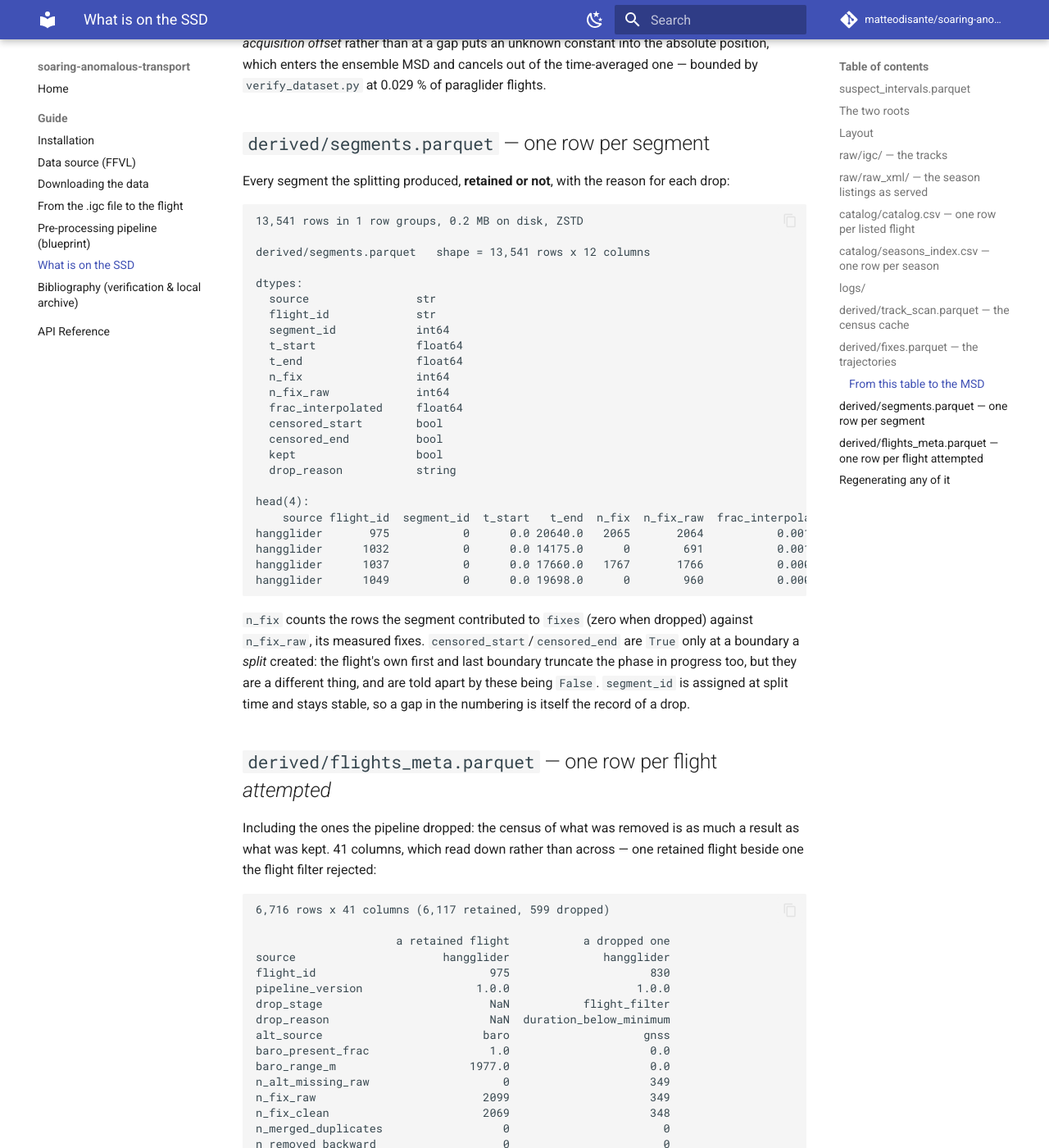
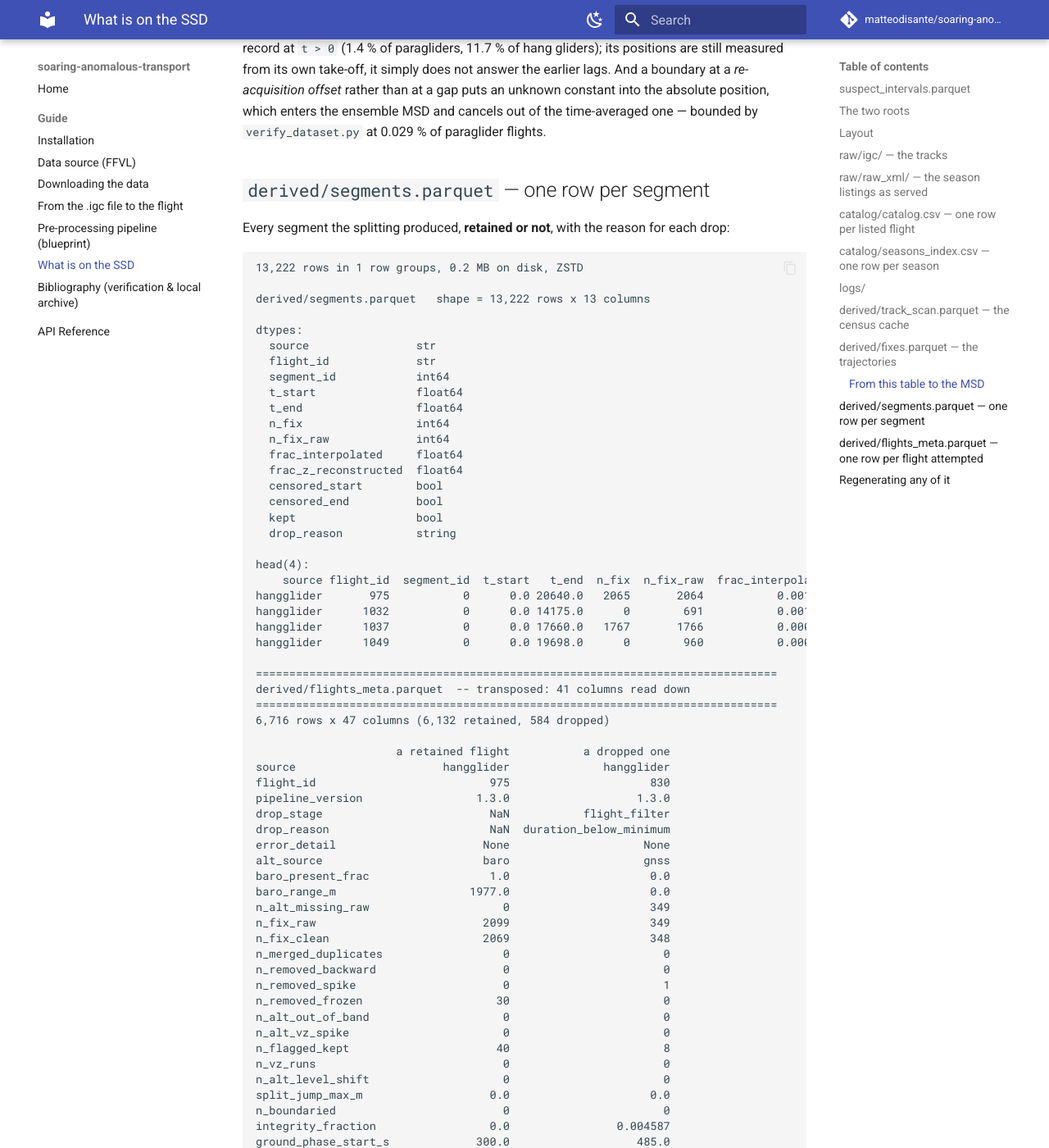
Before and after one commit to matteodisante/soaring-anomalous-transport, an MkDocs documentation site: the page built from docs/guide/data-on-disk.md, in a window 1280 px wide and 1400 px high, scrolled down 9635 px. Shown: the whole window at 82% size. Built offline with MkDocs 1.6.1 and Material for MkDocs 9.7.7, drawn with Linux system fonts in a browser that asks for light colours; comment, search, counter and statistics services are not loaded; some of the changed text lies outside the part shown.

Commit message:
docs(guide): refresh the schema dumps, which were a pipeline run behind
data-on-disk.md pastes the output of show_dataset.py, and the pasted blocks predated the
last run: fixes.parquet was shown with 17 columns against 18 on disk and segments.parquet
with 12 against 13, both missing the reconstruction flags. z_reconstructed was described in
the prose beneath the dump that did not list it, which is the worst version of this --- the
page contradicted itself and each half was individually plausible.

Row counts moved too (34,389,245 to 34,525,108 fixes; 13,541 to 13,222 segments), so the
blocks were regenerated rather than patched.

Checked while here: the thesis quotes 1,363,818,736 in-segment paraglider steps, and the
file holds 1,363,998,292 rows across 179,556 segments. The difference is exactly the
segment count, as it must be for a step to be a step within a segment.

````diff
--- a/docs/guide/data-on-disk.md
+++ b/docs/guide/data-on-disk.md
@@ -268,6 +268,8 @@
 `\StatScan*` macro in the thesis is a query against it.
 
 ```
+6,716 rows in 1 row groups, 0.4 MB on disk, SNAPPY
+
 derived/track_scan.parquet   shape = 6,716 rows x 12 columns
 
 dtypes:
@@ -319,9 +321,9 @@
 segment_id)`:
 
 ```
-34,389,245 rows in 43 row groups, 1,156.0 MB on disk, ZSTD
+34,525,108 rows in 43 row groups, 1,161.6 MB on disk, ZSTD
 
-derived/fixes.parquet   shape = 34,389,245 rows x 17 columns
+derived/fixes.parquet   shape = 34,525,108 rows x 18 columns
 
 dtypes:
   source                str
@@ -338,6 +340,7 @@
   a_N                   float32
   a_z                   float32
   interpolated          bool
+  z_reconstructed       bool
   edge                  bool
   hampel_flagged        bool
   alt_invalidated       bool
@@ -349,12 +352,12 @@
 hangglider       975           0 20.0 198.742096 -103.775276 1468.514282  8.025670 -6.961107
 hangglider       975           0 30.0 279.220947 -138.911942 1463.914307  7.008325 -2.623670
 
-head(4), columns 10-17:
-      v_z       a_E       a_N       a_z  interpolated  edge  hampel_flagged  alt_invalidated
--0.532143 -0.436803 -1.029317  0.192857         False  True           False            False
- 0.721429 -0.262474 -0.408811  0.057857         False  True           False            False
- 0.625000 -0.088144  0.211696 -0.077143         False False           False            False
--1.466667  0.072790  0.463077 -0.047143         False False            True            False
+head(4), columns 10-18:
+      v_z       a_E       a_N       a_z  interpolated  z_reconstructed  edge  hampel_flagged  alt_invalidated
+-0.532143 -0.436803 -1.029317  0.192857         False            False  True           False            False
+ 0.721429 -0.262474 -0.408811  0.057857         False            False  True           False            False
+ 0.625000 -0.088144  0.211696 -0.077143         False            False False           False            False
+-1.466667  0.072790  0.463077 -0.047143         False            False False            True            False
 ```
 
 Zstd, ~33 bytes per row, written in batches of 400 flights, streamed by analyses rather
@@ -438,9 +441,9 @@
 drop:
 
 ```
-13,541 rows in 1 row groups, 0.2 MB on disk, ZSTD
+13,222 rows in 1 row groups, 0.2 MB on disk, ZSTD
 
-derived/segments.parquet   shape = 13,541 rows x 12 columns
+derived/segments.parquet   shape = 13,222 rows x 13 columns
 
 dtypes:
   source                str
@@ -451,17 +454,72 @@
   n_fix                 int64
   n_fix_raw             int64
   frac_interpolated     float64
+  frac_z_reconstructed  float64
   censored_start        bool
   censored_end          bool
   kept                  bool
   drop_reason           string
 
 head(4):
-    source flight_id  segment_id  t_start   t_end  n_fix  n_fix_raw  frac_interpolated  censored_start  censored_end  kept                 drop_reason
-hangglider       975           0      0.0 20640.0   2065       2064           0.001453           False         False  True                        <NA>
-hangglider      1032           0      0.0 14175.0      0        691           0.001479           False         False False channel_not_reconstructable
-hangglider      1037           0      0.0 17660.0   1767       1766           0.000000           False         False  True                        <NA>
-hangglider      1049           0      0.0 19698.0      0        960           0.000000           False         False False channel_not_reconstructable
+    source flight_id  segment_id  t_start   t_end  n_fix  n_fix_raw  frac_interpolated  frac_z_reconstructed  censored_start  censored_end  kept                 drop_reason
+hangglider       975           0      0.0 20640.0   2065       2064           0.001453              0.001453           False         False  True                        <NA>
+hangglider      1032           0      0.0 14175.0      0        691           0.001479              1.000000           False         False False channel_not_reconstructable
+hangglider      1037           0      0.0 17660.0   1767       1766           0.000000              0.000000           False         False  True                        <NA>
+hangglider      1049           0      0.0 19698.0      0        960           0.000000              1.000000           False         False False channel_not_reconstructable
+
+==============================================================================
+derived/flights_meta.parquet  -- transposed: 41 columns read down
+==============================================================================
+6,716 rows x 47 columns (6,132 retained, 584 dropped)
+
+                     a retained flight           a dropped one
+source                      hangglider              hangglider
+flight_id                          975                     830
+pipeline_version                 1.3.0                   1.3.0
+drop_stage                         NaN           flight_filter
+drop_reason                        NaN  duration_below_minimum
+error_detail                      None                    None
+alt_source                        baro                    gnss
+baro_present_frac                  1.0                     0.0
+baro_range_m                    1977.0                     0.0
+n_alt_missing_raw                    0                     349
+n_fix_raw                         2099                     349
+n_fix_clean                       2069                     348
+n_merged_duplicates                  0                       0
+n_removed_backward                   0                       0
+n_removed_spike                      0                       1
+n_removed_frozen                    30                       0
+n_alt_out_of_band                    0                       0
+n_alt_vz_spike                       0                       0
+n_flagged_kept                      40                       8
+n_vz_runs                            0                       0
+n_alt_level_shift                    0                       0
+split_jump_max_m                   0.0                     0.0
+n_boundaried                         0                       0
+integrity_fraction                 0.0                0.004587
+ground_phase_start_s             300.0                   485.0
+ground_phase_end_s             20945.0                  1570.0
+trimmed_fraction              0.002464                0.376437
+n_interior_excised                   0                       0
+n_suspect_stints                     0                       0
+duration_flight_s              20645.0                  1085.0
+path_km                     283.408578                6.044969
+alt_range_m                     1977.0                     NaN
+extent_km                    62.132928                1.892541
+lat0                         43.812717                     NaN
+lon0                          6.809883                     NaN
+alt0                            1459.0                     NaN
+dt_native_s                       10.0                     NaN
+g_max_s                           20.0                     NaN
+n_segments                         1.0                     NaN
+n_segments_kept                    1.0                     NaN
+frac_interpolated             0.001453                     NaN
+frac_z_reconstructed          0.001453                     NaN
+z_gap_max_s                       10.0                     NaN
+was_resampled                     True                    None
+savgol_order                       3.0                     NaN
+savgol_window_horiz                5.0                     NaN
+savgol_window_vert                 5.0                     NaN
 ```
 
 `n_fix` counts the rows the segment contributed to `fixes` (zero when dropped) against
````
Also changed, not shown: 2 other files.
